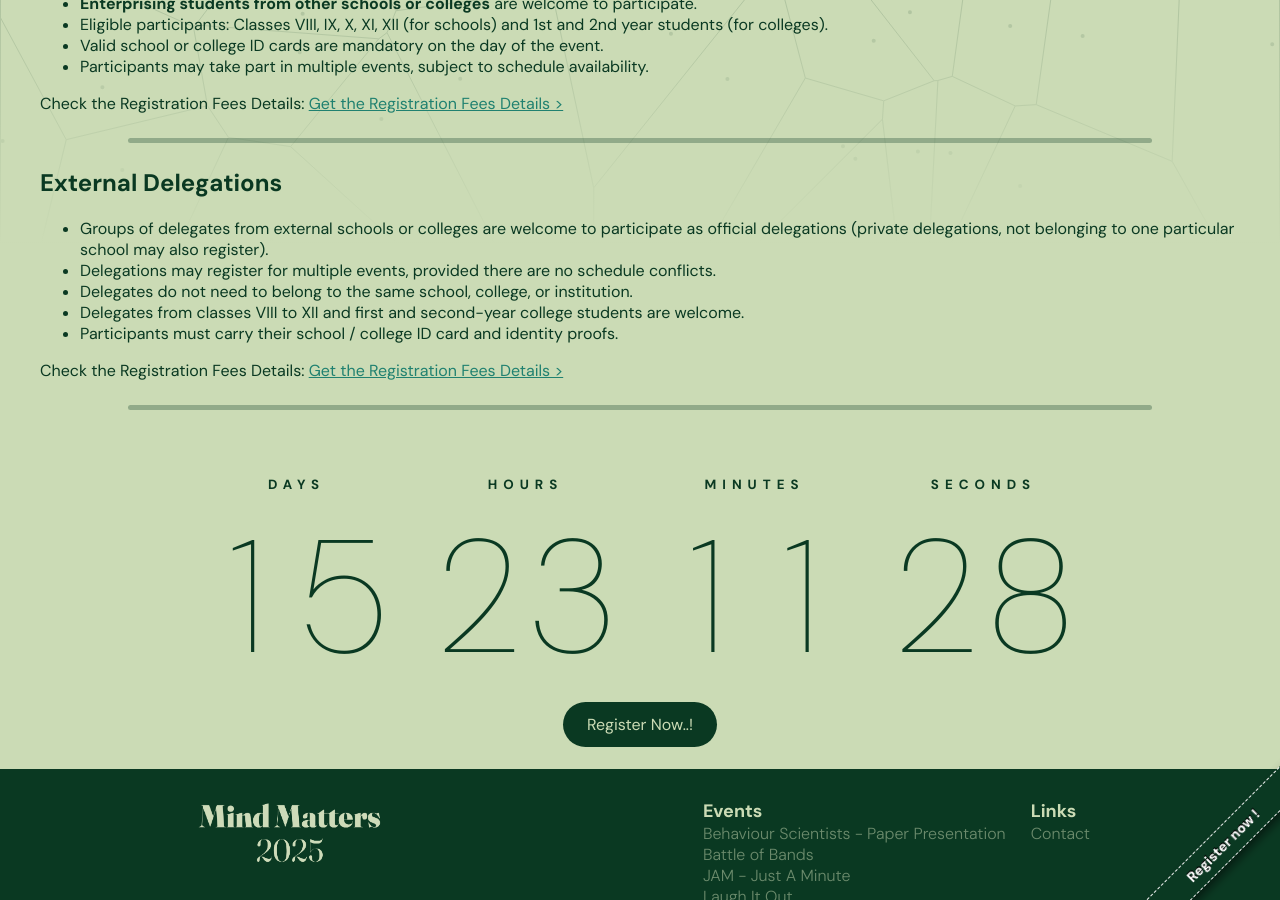
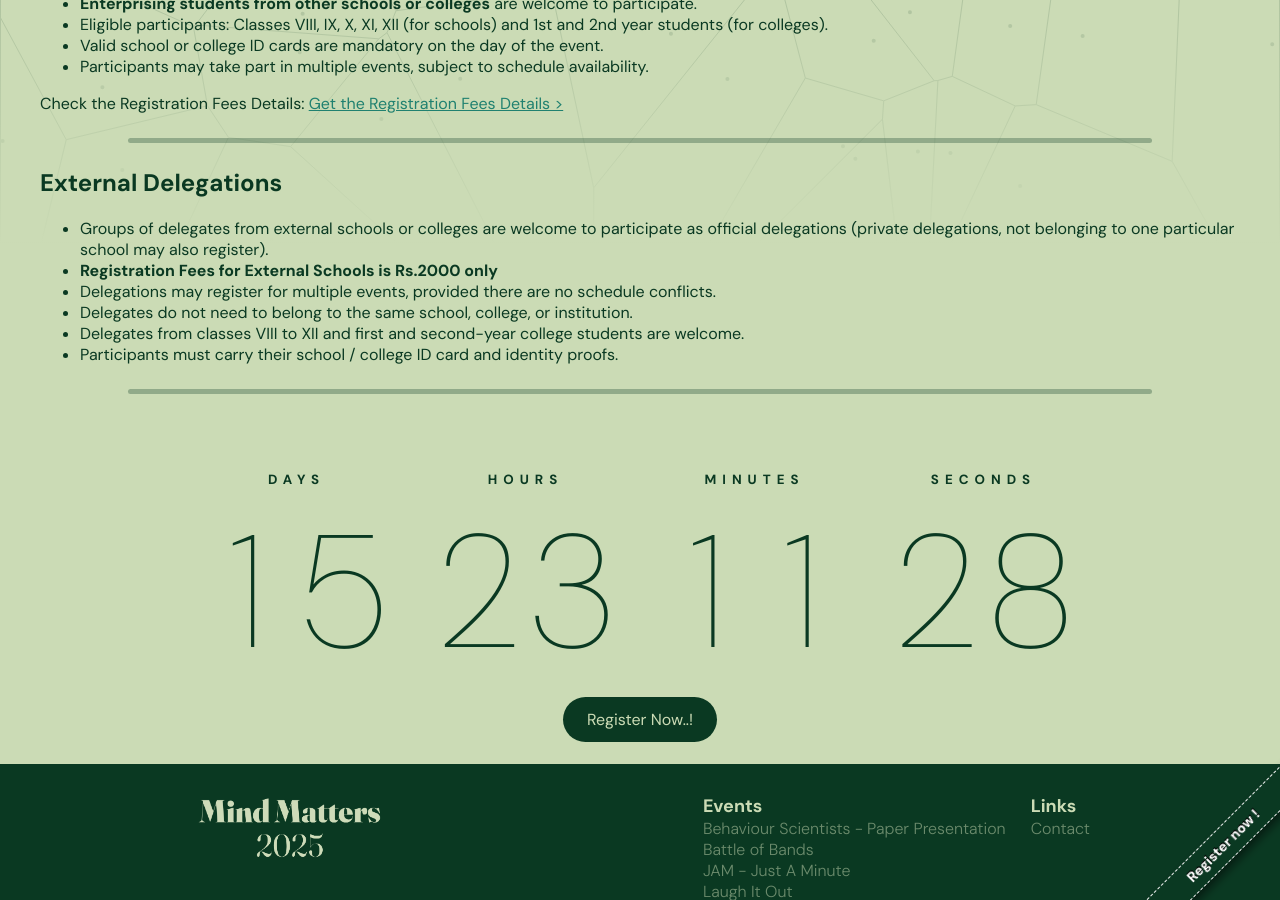
Before and after one commit to DiPS-Digital-Peer-Initiative/mind-matters-24, a Jekyll site: the page built from reg_details.markdown, in a window 1280 px wide and 900 px high, scrolled down 656 px. Built offline with Jekyll 4.4.1, drawn with Linux system fonts in a browser that asks for light colours.

Commit message:
Changes made to Reg Page

```diff
--- a/reg_details.markdown
+++ b/reg_details.markdown
@@ -31,11 +31,10 @@ Check the Registration Fees Details: <a href="/_media/external_S.pdf" class="lea
 
 ## External Delegations
 - Groups of delegates from external schools or colleges are welcome to participate as official delegations (private delegations, not belonging to one particular school may also register).
+- **Registration Fees for External Schools is Rs.2000 only**
 - Delegations may register for multiple events, provided there are no schedule conflicts.
 - Delegates do not need to belong to the same school, college, or institution.
 - Delegates from classes VIII to XII and first and second-year college students are welcome.
 - Participants must carry their school / college ID card and identity proofs.
 
-Check the Registration Fees Details: <a href="/_media/external_D.pdf" class="learn-link">Get the Registration Fees Details ></a>
-
 <div class="separator"></div>
```
